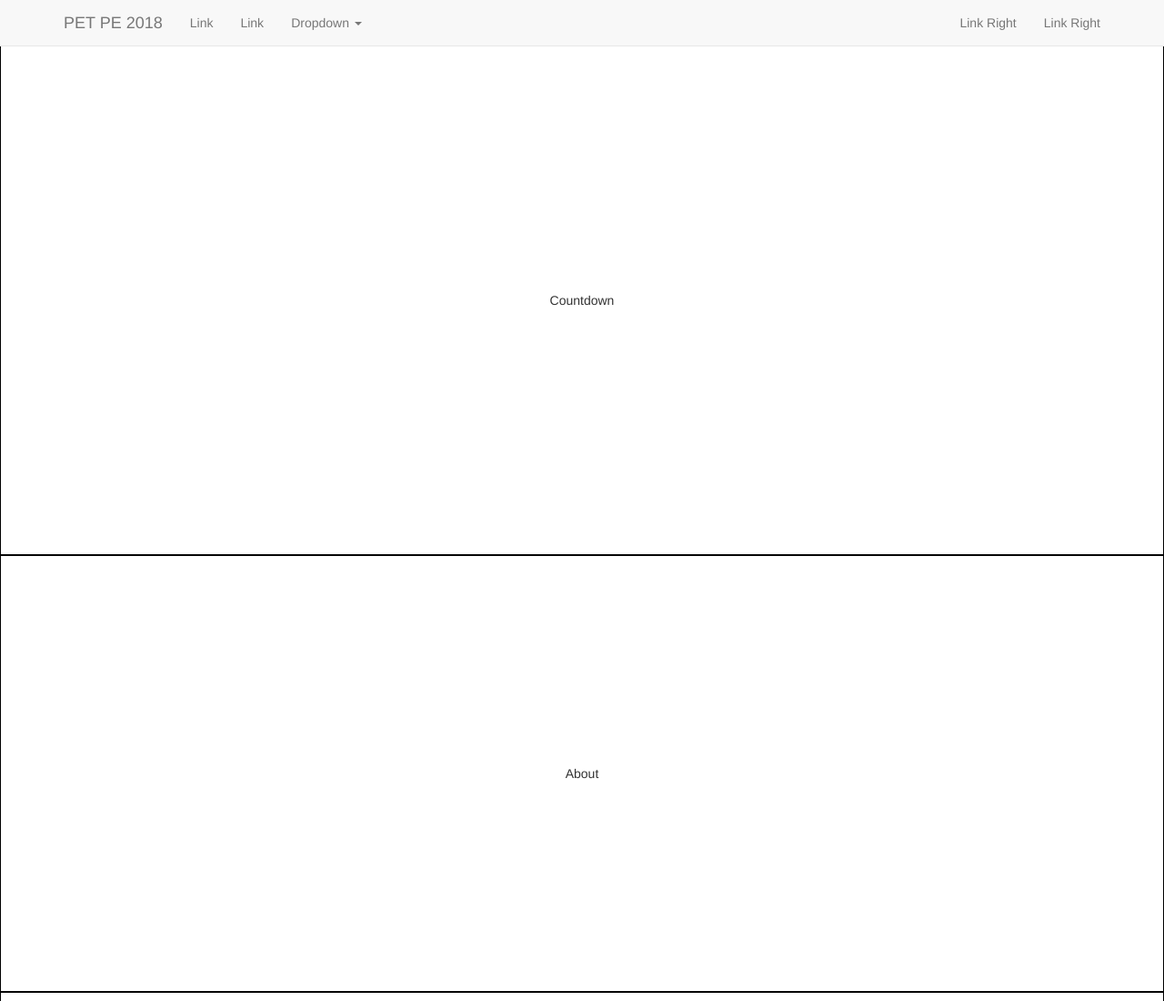
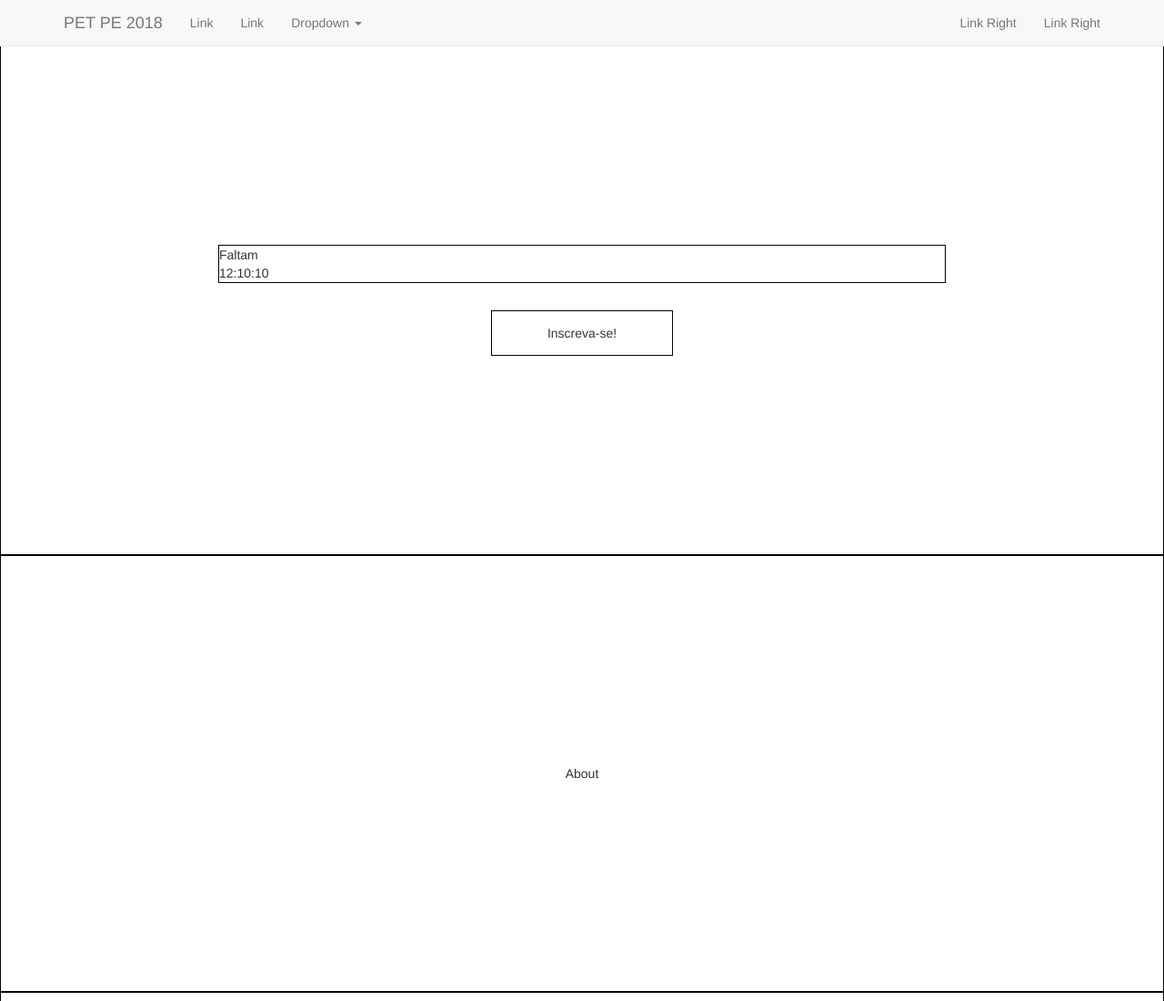
Before and after one commit to pet-informatica/enepet2019, a React app: page / in a window 1280 px wide. Shown: the top 1100 px of the page at 91% size. Built offline with nearby package versions, Linux system fonts and the light colour scheme.

Commit message:
Adiciona esqueleto do componente de countdown

```diff
--- /dev/null
+++ b/src/components/Button/Button.css
@@ -0,0 +1,14 @@
+.Button {
+    height: 100%;
+    width: 100%;
+
+    display: flex;
+    justify-content: center;
+    align-items: center;
+
+    border: thin solid black;
+}
+
+.Button:hover {
+    cursor: pointer;
+}
--- /dev/null
+++ b/src/components/Button/index.js
@@ -0,0 +1,15 @@
+import React, { Component } from 'react';
+import './Button.css';
+
+class Button extends Component {
+
+    render() {
+        return (
+            <div onClick={this.props.handleClick} className="Button">
+                {this.props.name}
+            </div>
+        );
+    }
+}
+
+export default Button;
--- a/src/containers/Home/Countdown/Countdown.css
+++ b/src/containers/Home/Countdown/Countdown.css
@@ -9,3 +9,15 @@
 
     border: thin solid black;
 }
+
+.Countdown-timer {
+    width: 100%;
+    max-width: 800px;
+    border: thin solid black;
+    margin-bottom: 30px;
+}
+
+.Countdown-signup {
+    width: 200px;
+    height: 50px;
+}
--- a/src/containers/Home/Countdown/index.js
+++ b/src/containers/Home/Countdown/index.js
@@ -1,4 +1,5 @@
 import React, { Component } from 'react';
+import Button from '../../../components/Button';
 import './Countdown.css';
 
 class Countdown extends Component {
@@ -6,7 +7,15 @@ class Countdown extends Component {
     render() {
         return (
             <div className="Countdown">
-                Countdown
+                <div className="Countdown-timer">
+                    Faltam
+                    <div className="Countdown-timer-number">
+                        12:10:10
+                    </div>
+                </div>
+                <div className="Countdown-signup">
+                    <Button name={"Inscreva-se!"}/>
+                </div>
             </div>
         );
     }
```
